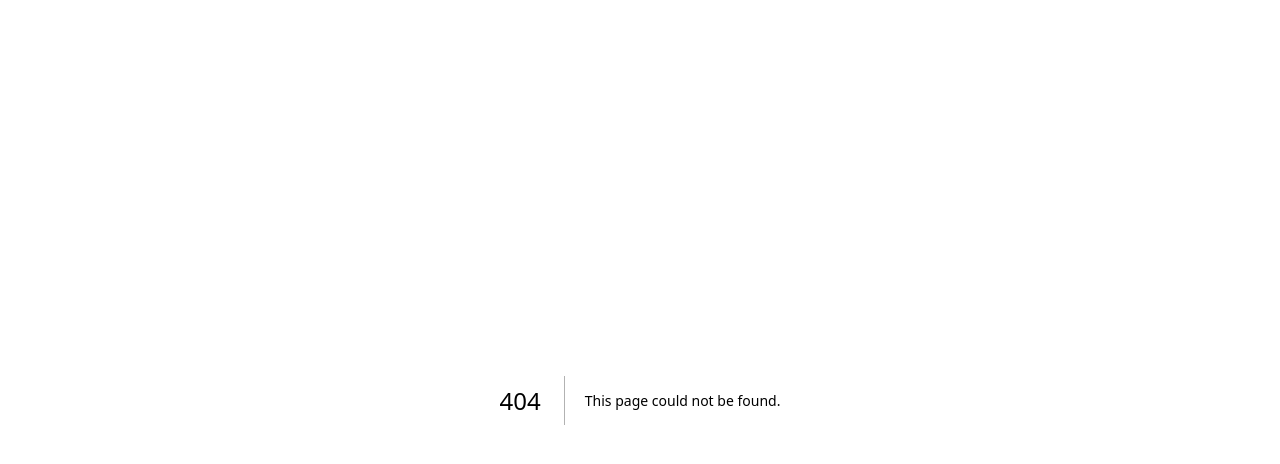
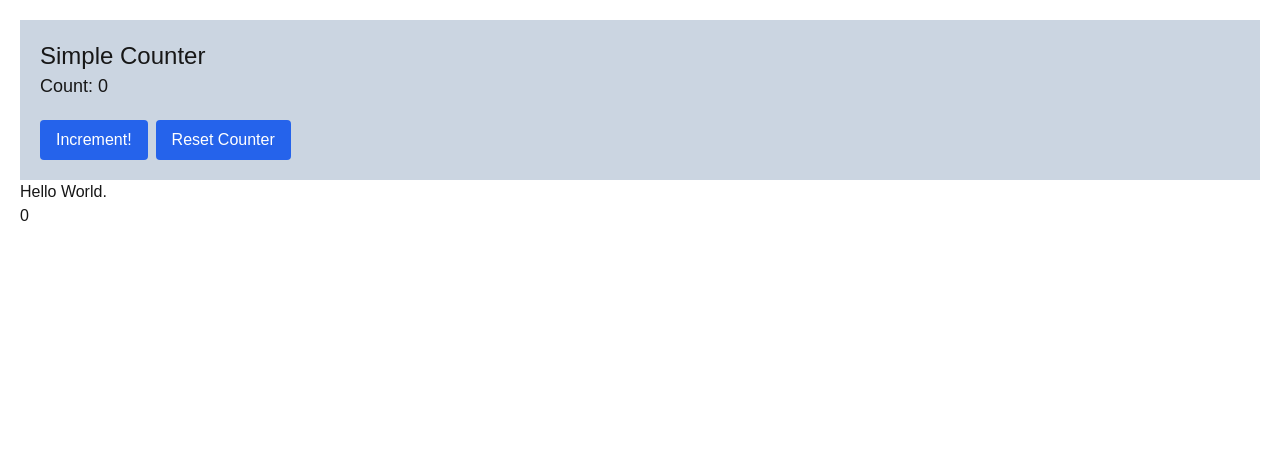
Before and after one commit to SAIT-FA2024/fa2024-cprg306f-classexamples, a Next.js app: page /week-4/advanced-counter in a window 1280 px wide. Before the commit this address had no page. Shown: the top 464 px of the page. Built offline with nearby package versions, Linux system fonts and the light colour scheme.

Commit message:
Week 4 Content

```diff
--- a/app/page.js
+++ b/app/page.js
@@ -18,6 +18,9 @@ export default function Home() {
         <li><Link href="./week-2/" className={linkStyles}>Week 2 - Introduction to React</Link></li>
         <li><Link href="./week-3/objects/" className={linkStyles}>Week 3 - Objects</Link></li>
         <li><Link href="./week-3/props/" className={linkStyles}>Week 3 - Props</Link></li>
+        <li><Link href="./week-4/functions/" className={linkStyles}>Week 4 - Functions</Link></li>
+        <li><Link href="./week-4/simple-counter/" className={linkStyles}>Week 4 - Simple Counter</Link></li>
+        <li><Link href="./week-4/advanced-counter/" className={linkStyles}>Week 4 - Counter with Props</Link></li>
       </ul>
     </main>
   );
--- /dev/null
+++ b/app/week-4/advanced-counter/advanced-counter.js
@@ -0,0 +1,20 @@
+
+
+export default function AdvCounter({currentCount, incrementCounterFunction, resetCounterFunction}){
+
+    let btnDisable = false;
+    if(currentCount >= 10){
+        btnDisable = true;
+    }
+
+    let btnStyles = "bg-blue-600 text-white rounded py-2 px-4 mt-5 mr-2 hover:bg-blue-400 active:bg-yellow-500 disabled:bg-gray-400"
+
+    return (
+        <div className="bg-slate-300 p-5">
+            <h2 className="text-2xl">Simple Counter</h2>
+            <p className="text-lg">Count: {currentCount}</p>
+            <button className={btnStyles} onClick={incrementCounterFunction} disabled={btnDisable}>Increment!</button>
+            <button className={btnStyles} onClick={resetCounterFunction}>Reset Counter</button>
+        </div>
+    );
+}
--- /dev/null
+++ b/app/week-4/advanced-counter/counter-display.js
@@ -0,0 +1,9 @@
+
+
+export default function CounterDisplay({currentCount}){
+    return(
+        <div>
+            <p>{currentCount}</p>
+        </div>
+    );
+}
--- /dev/null
+++ b/app/week-4/advanced-counter/page.js
@@ -0,0 +1,32 @@
+"use client"
+
+import { useState } from "react";
+import AdvCounter from "./advanced-counter";
+import CounterDisplay from "./counter-display";
+
+export default function AdvCounterPage(){
+
+    const [count, setCount] = useState(0);
+
+    const incrementCounter = () => {
+        if( count < 10 ){
+            setCount(count + 1);
+        }
+    }
+
+    const resetCounter = () => {
+        setCount(0);
+    }
+
+    return(
+        <main className="p-5">
+            <AdvCounter
+                currentCount={count}
+                incrementCounterFunction={incrementCounter}
+                resetCounterFunction={resetCounter}
+            />
+            <p>Hello World.</p>
+            <CounterDisplay currentCount={count} />
+        </main>
+    );
+}
--- /dev/null
+++ b/app/week-4/functions/page.js
@@ -0,0 +1,42 @@
+
+
+export default function FunctionsPage(){
+
+    function helloWorld(username, dayOfWeek) {
+        // return "Hello World! Welcome back " + username + ", today is " + dayOfWeek;
+        return `Hello World! Welcome back ${username}, today is ${dayOfWeek}`;
+    }
+
+    const helloWorld2 = (username, dayOfWeek) => {
+        return `Hello World! Welcome back ${username}, today is ${dayOfWeek}`;
+    }
+
+    const helloWorld3 = (username) => `Hello ${username}`;
+    const helloMath = (a,b) => a + b;
+
+    const louder = (textFunc, username, day) => {
+        let thisText = textFunc(username, day);
+        return thisText.toUpperCase();
+    }
+
+    const multiplyBy = (num1) => {
+        return (num2) => num1 * num2;
+    }
+
+    const multiplyByThree = multiplyBy(3);
+    const multiplyByTen = multiplyBy(10);
+
+    return (
+        <main>
+            <h1>Functions</h1>
+            <p>{helloWorld("Alice", "Friday")}</p>
+            <p>{helloWorld2("Jeremy", "Wednesday")}</p>
+            <p>{helloWorld3("John")}</p>
+            <p>{helloMath(3,4)}</p>
+            <p>{louder( helloWorld3, "Robert" )}</p>
+            <p>{louder( helloWorld2, "Anne", "Wednesday" )}</p>
+            <p>{multiplyByThree(7)}</p>
+            <p>{multiplyByTen(5)}</p>
+        </main>
+    );
+}
--- /dev/null
+++ b/app/week-4/simple-counter/counter.js
@@ -0,0 +1,23 @@
+"use client"
+
+import { useState } from "react";
+
+export default function SimpleCounter(){
+
+    const [count, setCount] = useState(0);
+
+    const incrementCounter = () => {
+        setCount(count + 1);
+    }
+
+    // setCount(1); // setters trigger a re-render of the page,
+    // so we cannot invoke a setter in the code call
+
+    return (
+        <div>
+            <h2>Simple Counter</h2>
+            <p>Count: {count}</p>
+            <button onClick={incrementCounter} >Increment!</button>
+        </div>
+    );
+}
--- /dev/null
+++ b/app/week-4/simple-counter/page.js
@@ -0,0 +1,11 @@
+import SimpleCounter from "./counter";
+
+
+export default function SimpleCounterPage() {
+
+    return(
+        <main>
+            <SimpleCounter />
+        </main>
+    );
+}
```
